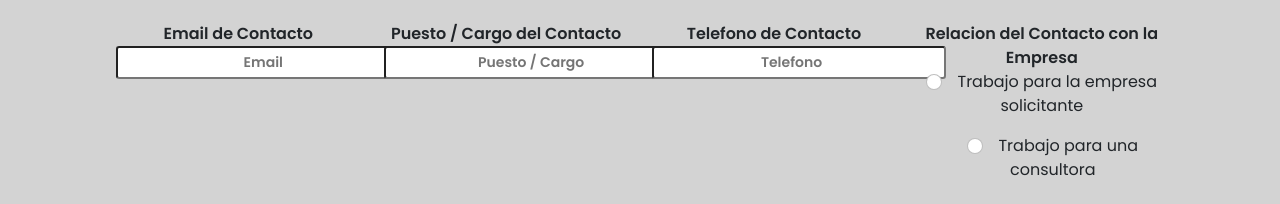
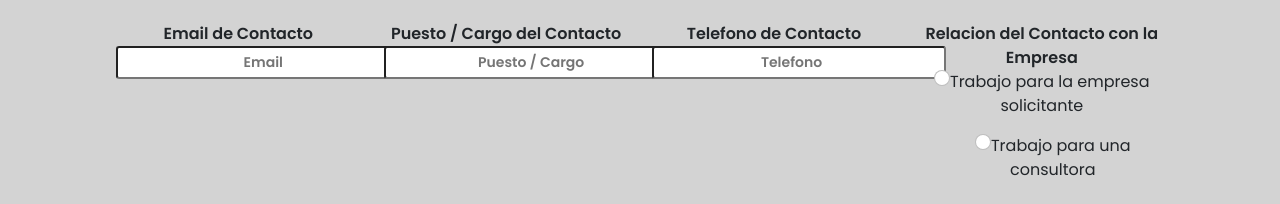
Before and after one commit to lucapec/FrontEndWebBolsaTrabajoUTN, a React (Create React App) app: page /perfilEmpresa in a window 1280 px wide. Shown: the part 415-619 px from the top of the page. Built offline with nearby package versions, Linux system fonts and the light colour scheme.

Commit message:
Checkbox styling refactor

```diff
--- a/src/pages/admin/AdminDashboard.css
+++ b/src/pages/admin/AdminDashboard.css
@@ -26,3 +26,7 @@
     color: white;
     transition: all 0.5s;
 }
+
+.form-check-input {
+    margin: 0;
+}
--- a/src/pages/admin/AdminDashboard.js
+++ b/src/pages/admin/AdminDashboard.js
@@ -119,7 +119,7 @@ const AdminDashboard = () => {
                     field: 'col5', headerName: 'Habilitado', width: 120, editable: true, align: 'center', headerAlign: 'center', renderCell: (rowValues) => {
                       return (
                         <Form.Check
-                          inline
+                          className="d-flex justify-content-center"
                           name="group1"
                           type="checkbox"
                           onClick={() => handleCheckbox(rowValues)}
@@ -157,7 +157,7 @@ const AdminDashboard = () => {
                     field: 'col5', headerName: 'Habilitado', width: 120, editable: true, align: 'center', headerAlign: 'center', renderCell: (rowValues) => {
                       return (
                         <Form.Check
-                          inline
+                          className="d-flex justify-content-center"
                           name="group1"
                           type="checkbox"
                           onClick={() => handleCheckbox(rowValues)}
```
